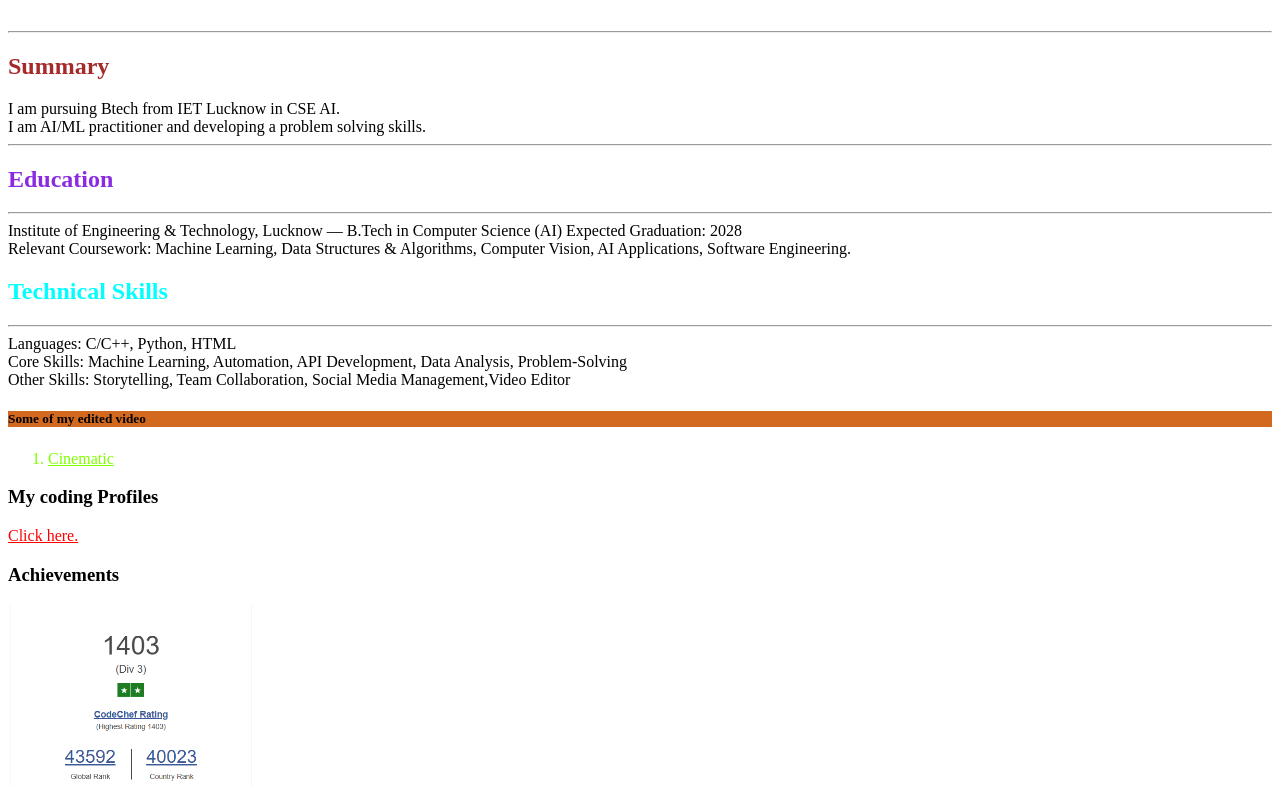
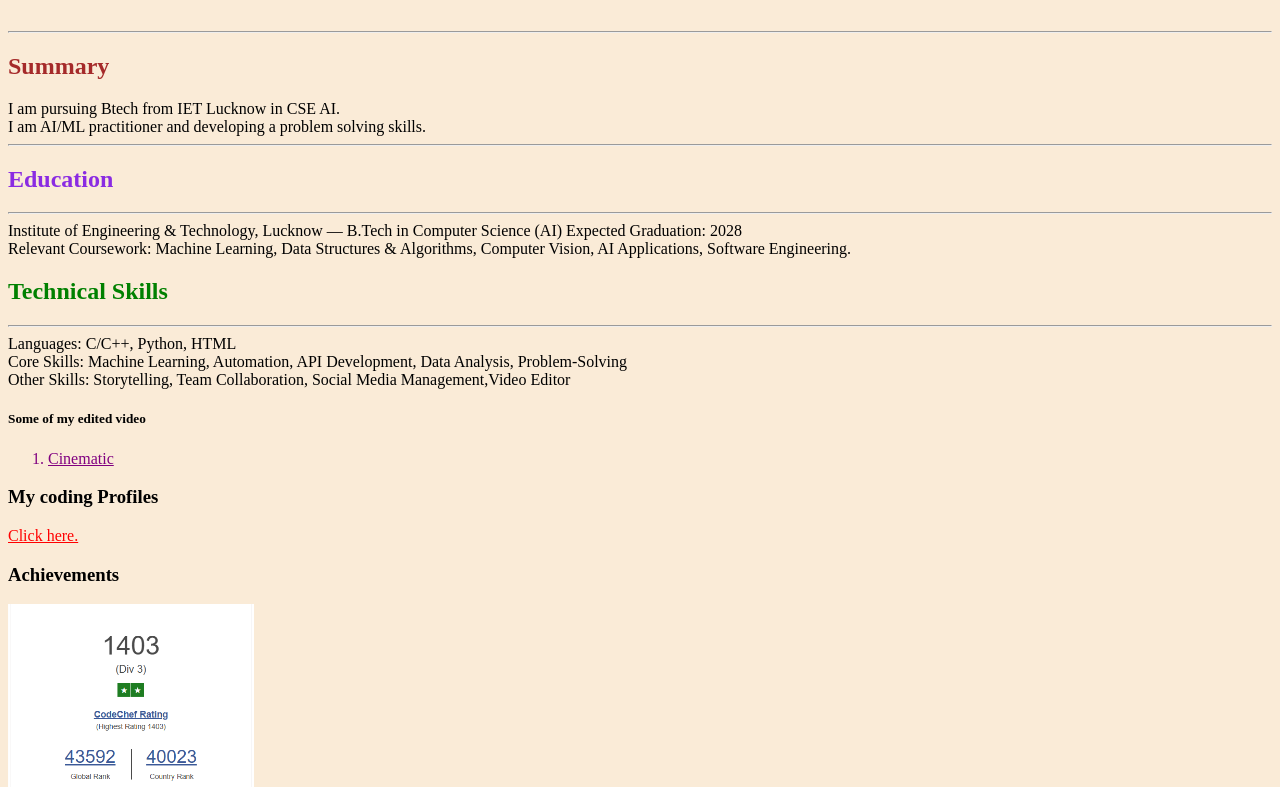
Before and after one commit to saruu01/portfolio, a plain HTML site: page index.html in a window 1280 px wide. Shown: the part 319-1106 px from the top of the page. Drawn offline with Linux system fonts and the light colour scheme.

Commit message:
Update style.css

```diff
--- a/style.css
+++ b/style.css
@@ -8,7 +8,7 @@ h1{
     color: blueviolet;
 }
 .sher{
-    color: aqua;
+    color: green;
 }
 .link{
     color: red;
@@ -16,9 +16,9 @@ h1{
 h1{
     background-color: blanchedalmond;
 }
-h5{
-    background-color: chocolate;
+.video{
+    color: purple;
 }
-.video{
-    color: chartreuse;
+*{
+    background-color: antiquewhite;
 }
```
